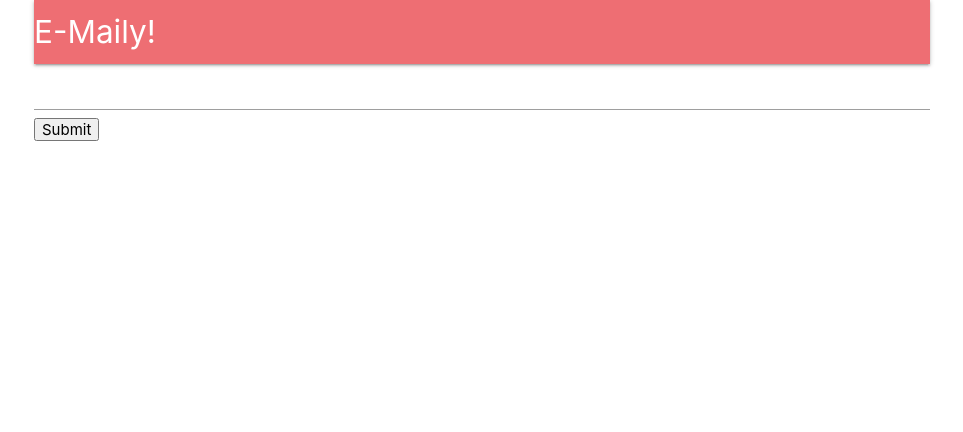
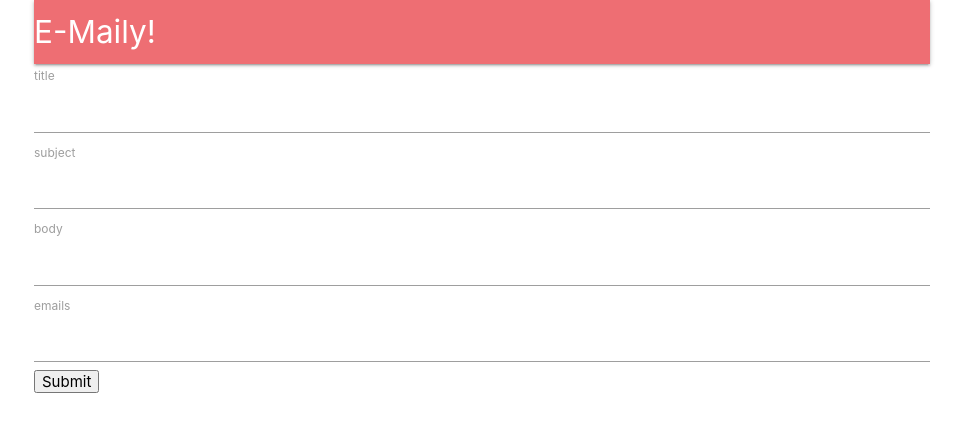
Before and after one commit to bavarianrhino/emaily_app, a React (Create React App) app in the folder client/: page /surveys/new in a window 1280 px wide. Shown: the top 432 px of the page, without its empty margins (158-1121 px from the left). Built offline with nearby package versions, Linux system fonts and the light colour scheme; no server answers; the HTML template or start-up script is replaced by a standard one.

Commit message:
passed four fields to render form _ Refactor

```diff
--- a/client/src/components/surveys/SurveyField.js
+++ b/client/src/components/surveys/SurveyField.js
@@ -6,8 +6,10 @@
     // console.log(input);
 
     // <input {...input} />  REPLACES <input onBlur={input.onBlur} onChange={input.onChange} /> etc.
+    // Label is not hard coded so that we can pass along a prop that assigns it automatically
     return (
         <div>
+            <label>{input.name}</label>
             <input {...input} />
         </div>
     );
--- a/client/src/components/surveys/SurveyForm.js
+++ b/client/src/components/surveys/SurveyForm.js
@@ -8,10 +8,15 @@
 
 class SurveyForm extends Component {
 
+
     renderFields() {
+        // label="..." is automatically passed to component and can be called by props.label
         return (
             <div>
-                <Field type='text' name="title" component={SurveyField} />
+                <Field label="Survey Title" type='text' name="title" component={SurveyField} />
+                <Field label="Subject" type='text' name="subject" component={SurveyField} />
+                <Field label="Email Body (survey question)" type='text' name="body" component={SurveyField} />
+                <Field label="Recipient List" type='text' name="emails" component={SurveyField} />
             </div>
         )
     }
```
